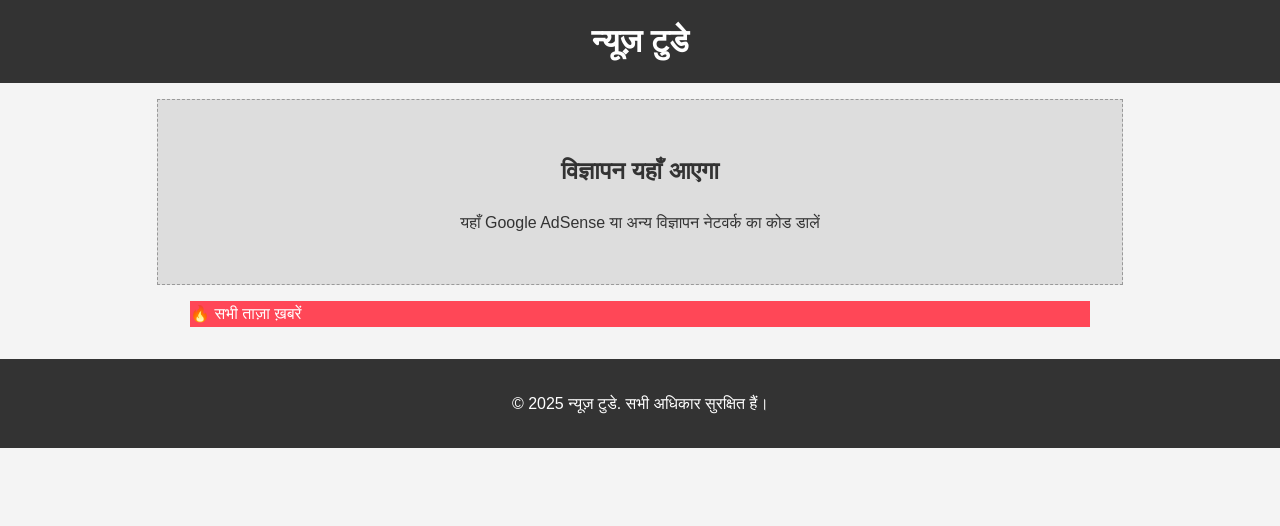
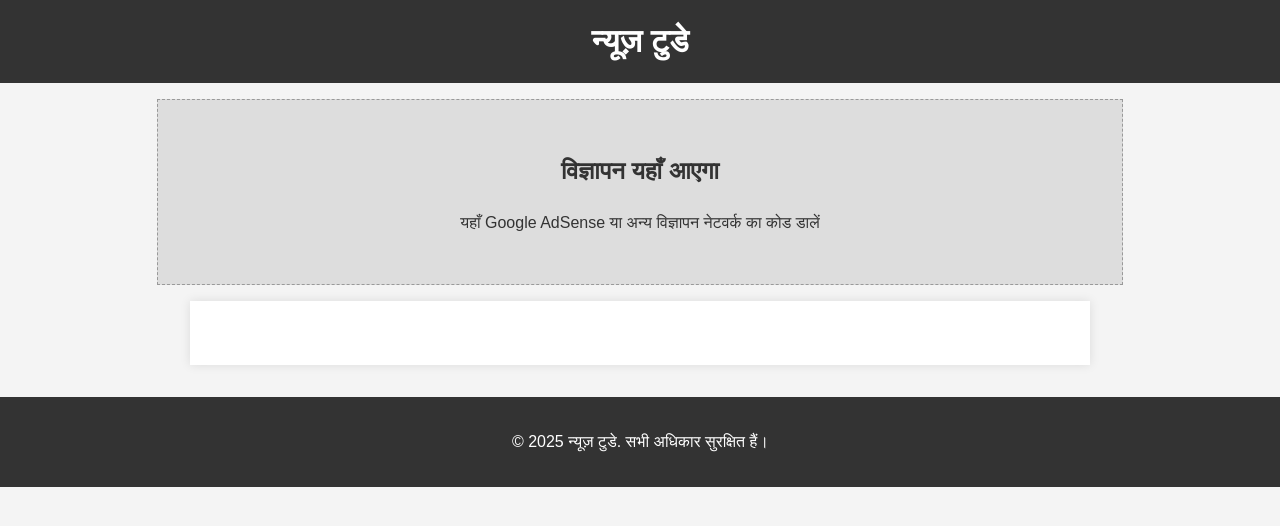
Before and after one commit to arenext98/Arenext98, a Jekyll site: the page built from index.html, in a window 1280 px wide. Shown: the top 526 px of the page. Built offline with Jekyll 4.4.1, drawn with Linux system fonts in a browser that asks for light colours.

Commit message:
Update index.html

```diff
--- a/index.html
+++ b/index.html
@@ -3,45 +3,14 @@ layout: default
 title: Home
 ---
 
-<main class="content-area">
-    {% assign hero_post = site.posts | sort: "date" | last %}
-    {% if hero_post %}
-    <section class="hero-section">
-        <div class="hero-image">
-            📺
+<div class="news-list">
+    {% for post in site.posts reversed %}
+    <div class="news-item">
+        <h2><a href="{{ post.url | relative_url }}">{{ post.title }}</a></h2>
+        <div class="news-meta">
+            <p>{{ post.date | date: "%d %B, %Y" }}</p>
         </div>
-        <div class="hero-overlay">
-            <div class="hero-title">
-                <a href="{{ hero_post.url | relative_url }}">{{ hero_post.title }}</a>
-            </div>
-            <div class="hero-meta">
-                <span class="news-category">ताज़ा खबर</span> •
-                {{ hero_post.date | date: "%d %B, %Y" }}
-            </div>
-        </div>
-    </section>
-    {% endif %}
-
-    <div class="news-grid">
-        <div class="sidebar-header" style="background: #ff4757; color:white;">🔥 सभी ताज़ा ख़बरें</div>
-        {% for post in site.posts reversed %}
-        <article class="news-card news-card-large">
-            <div class="news-image">
-                📰
-            </div>
-            <div class="news-content">
-                <h2 class="news-title">
-                    <a href="{{ post.url | relative_url }}">{{ post.title }}</a>
-                </h2>
-                <p class="news-summary">
-                    {{ post.excerpt | strip_html | truncatewords: 40 }}
-                </p>
-                <div class="news-meta">
-                    <span class="news-time">{{ post.date | date: "%d %B, %Y" }}</span>
-                    <span>By {{ post.author }}</span>
-                </div>
-            </div>
-        </article>
-        {% endfor %}
+        <p>{{ post.excerpt | strip_html | truncatewords: 20 }}</p>
     </div>
-</main>
+    {% endfor %}
+</div>
```
